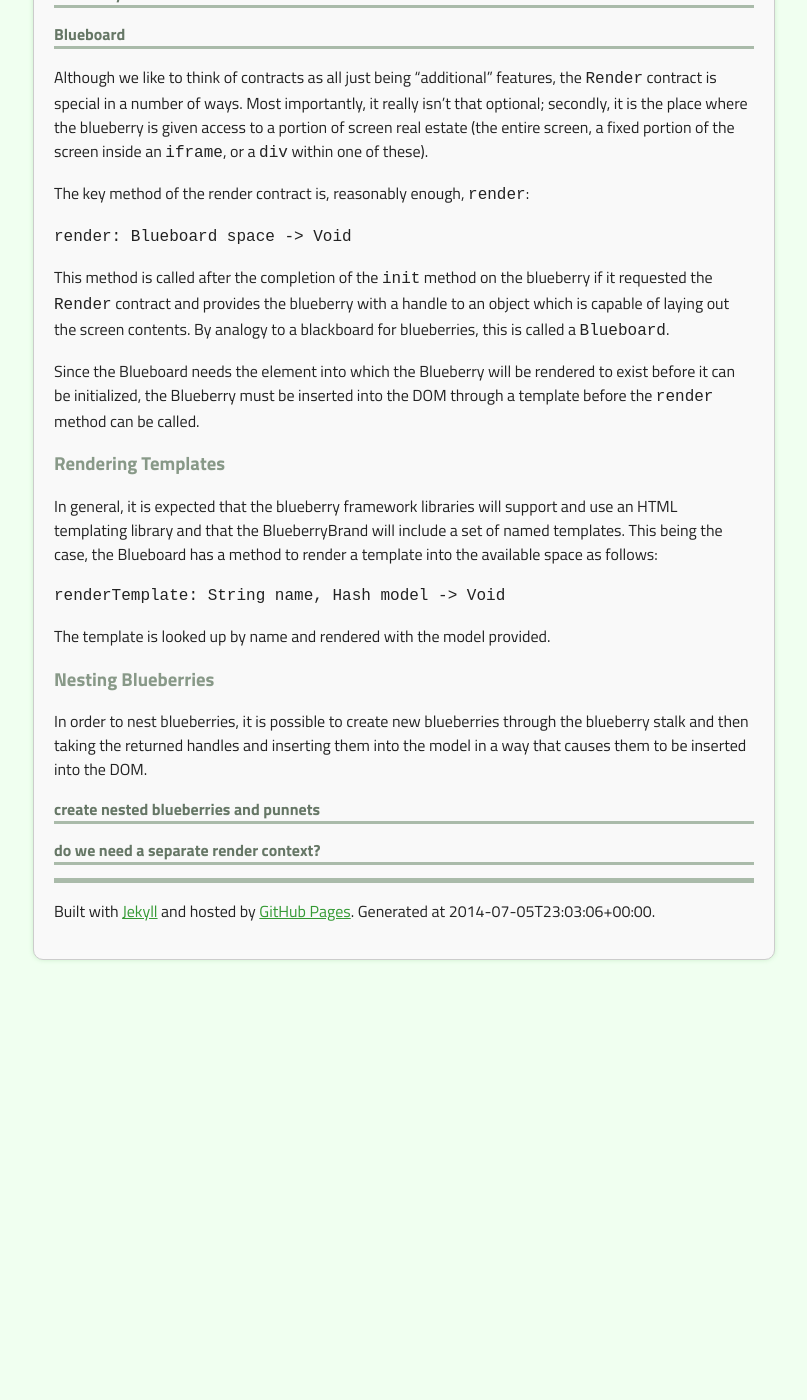
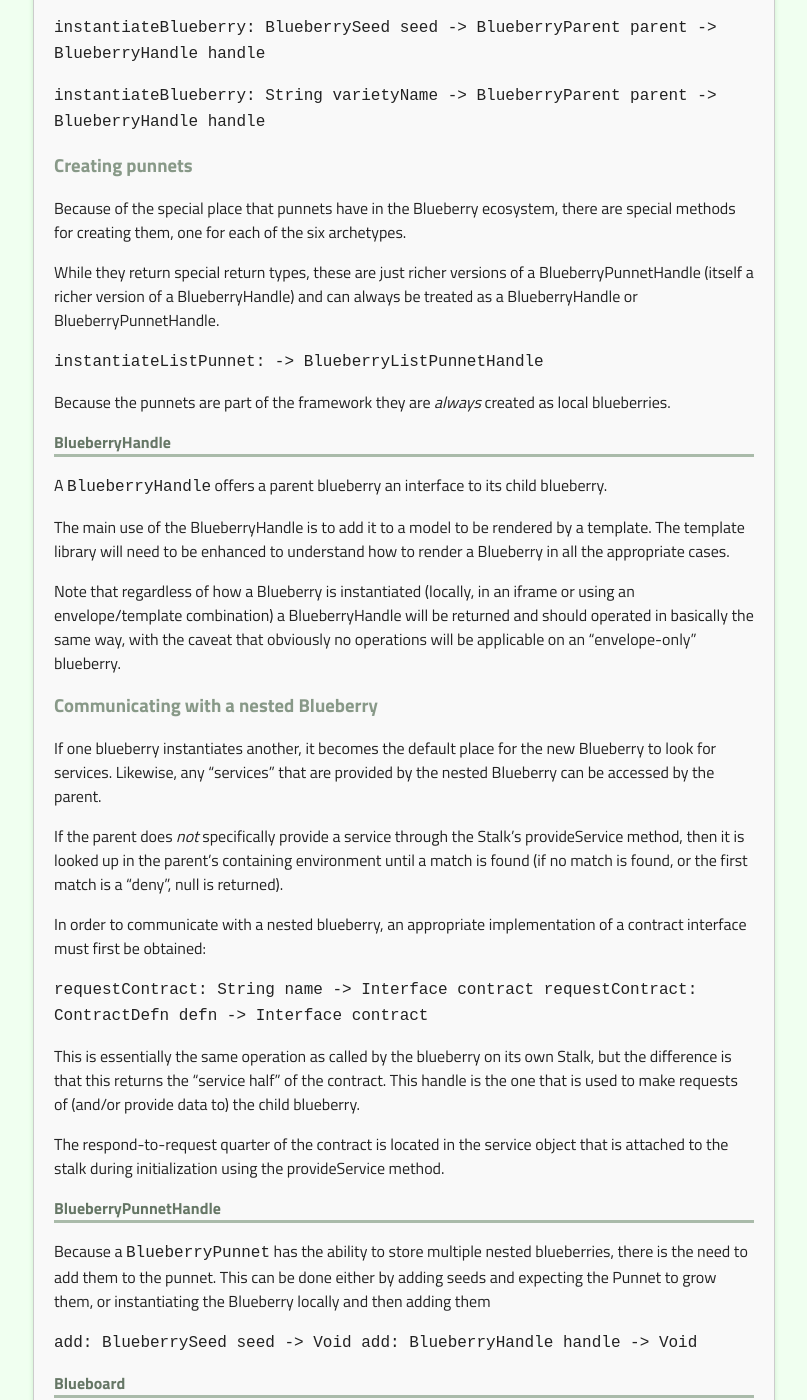
Before and after one commit to zinikiGareth/blueberries, a Jekyll site: the page built from api/index.md, in a window 1280 px wide and 1400 px high, scrolled down 1916 px. Shown: the whole window, without its empty margins (236-1043 px from the left). Built offline with Jekyll 4.4.1, drawn with Linux system fonts in a browser that asks for light colours; Markdown is read by kramdown in place of the engine named in the settings; before the commit the page ends 2886 px from its top, so only the background shows below that; some of the changed text lies outside the part shown.

Commit message:
Changed BlueberryBrand to BlueberryVariety Finished API Section Added a demo checklist

```diff
--- a/api/index.md
+++ b/api/index.md
@@ -82,6 +82,27 @@ implements a contract it must have the contract loaded.  However, if
 for any reason the blueberry finds it easier to ask for the contract
 explicitly by its definition it can do so.
 
+``
+provideService: ContractDefn defn, Object service -> Void
+``
+
+If this blueberry wants to provide services to its **children** only,
+it can call the `provideService` method.  This does not initially do
+anything, but if this blueberry creates children blueberries, and they
+request the specified contract, then this will be the service
+provider.
+
+The "service" object provided must implement **all** the methods of
+the specified contract.
+
+``
+denyServiceDefaults: Void
+``
+
+This method denies access to this blueberry's default services to any
+children.  In order for children to be able to find a service, it must
+have been specifically provided using the method above.
+
 ### Creating other blueberries
 
 From within a blueberry it is possible to create sub-blueberries.  It
@@ -93,17 +114,84 @@ instantiateBlueberry: BlueberrySeed seed -> BlueberryParent parent -> BlueberryH
 ``
 
 ``
-instantiateBlueberry: String brandName -> BlueberryParent parent -> BlueberryHandle handle
+instantiateBlueberry: String varietyName -> BlueberryParent parent -> BlueberryHandle handle
 ``
+
+### Creating punnets
+
+Because of the special place that punnets have in the Blueberry
+ecosystem, there are special methods for creating them, one for each
+of the six archetypes.
+
+While they return special return types, these are just richer versions
+of a BlueberryPunnetHandle (itself a richer version of a
+BlueberryHandle) and can always be treated as a BlueberryHandle or
+BlueberryPunnetHandle.
+
+``
+instantiateListPunnet: -> BlueberryListPunnetHandle
+``
+
+Because the punnets are part of the framework they are *always*
+created as local blueberries.
 
 ## BlueberryHandle
 
 A ``BlueberryHandle`` offers a parent blueberry an interface to its
-child blueberry and is paired with a BlueberryParent object for
-two-way communications.
+child blueberry.
 
-## BlueberryParent
+The main use of the BlueberryHandle is to add it to a model to be
+rendered by a template.  The template library will need to be enhanced
+to understand how to render a Blueberry in all the appropriate cases.
 
+Note that regardless of how a Blueberry is instantiated (locally, in
+an iframe or using an envelope/template combination) a BlueberryHandle
+will be returned and should operated in basically the same way, with
+the caveat that obviously no operations will be applicable on an
+"envelope-only" blueberry.
+
+### Communicating with a nested Blueberry
+
+If one blueberry instantiates another, it becomes the default place
+for the new Blueberry to look for services.  Likewise, any "services"
+that are provided by the nested Blueberry can be accessed by the
+parent.
+
+If the parent does _not_ specifically provide a service through the
+Stalk's provideService method, then it is looked up in the parent's
+containing environment until a match is found (if no match is found,
+or the first match is a "deny", null is returned).
+
+In order to communicate with a nested blueberry, an appropriate
+implementation of a contract interface must first be obtained:
+
+``
+requestContract: String name -> Interface contract
+requestContract: ContractDefn defn -> Interface contract
+``
+
+This is essentially the same operation as called by the blueberry on
+its own Stalk, but the difference is that this returns the "service
+half" of the contract.  This handle is the one that is used to make
+requests of (and/or provide data to) the child blueberry.
+
+The respond-to-request quarter of the contract is located in the
+service object that is attached to the stalk during initialization
+using the provideService method.
+
+## BlueberryPunnetHandle
+
+Because a `BlueberryPunnet` has the ability to store multiple nested
+blueberries, there is the need to add them to the punnet.  This can be
+done either by adding seeds and expecting the Punnet to grow them, or
+instantiating the Blueberry locally and then adding them
+
+``
+add: BlueberrySeed seed -> Void
+``
+``
+add: BlueberryHandle handle -> Void
+``
 
 ## Blueboard
 
@@ -134,7 +222,7 @@ can be called.
 ### Rendering Templates
 
 In general, it is expected that the blueberry framework libraries will
-support and use an HTML templating library and that the BlueberryBrand
+support and use an HTML templating library and that the BlueberryVariety
 will include a set of named templates.  This being the case, the
 Blueboard has a method to render a template into the available space
 as follows:
@@ -146,13 +234,9 @@ renderTemplate: String name, Hash model -> Void
 The template is looked up by name and rendered with the model
 provided.
 
-### Nesting Blueberries
+### Nesting Blueberries in the DOM
 
-In order to nest blueberries, it is possible to create new blueberries
-through the blueberry stalk and then taking the returned handles and
-inserting them into the model in a way that causes them to be inserted
-into the DOM.
-
-## create nested blueberries and punnets
-
-## do we need a separate render context?
+In order to nest blueberries visually, it is necessary to first create
+new blueberries through the blueberry stalk and then take the returned
+handles and insert them into the model so that the template finds them
+and renders them into the DOM.
```
Also changed, not shown: concepts/index.md (+10 -10 lines), glossary/index.md (+1 -1 lines), index.md (+3 -3 lines), packaging/index.md (+1 -1 lines), 1 other file.
